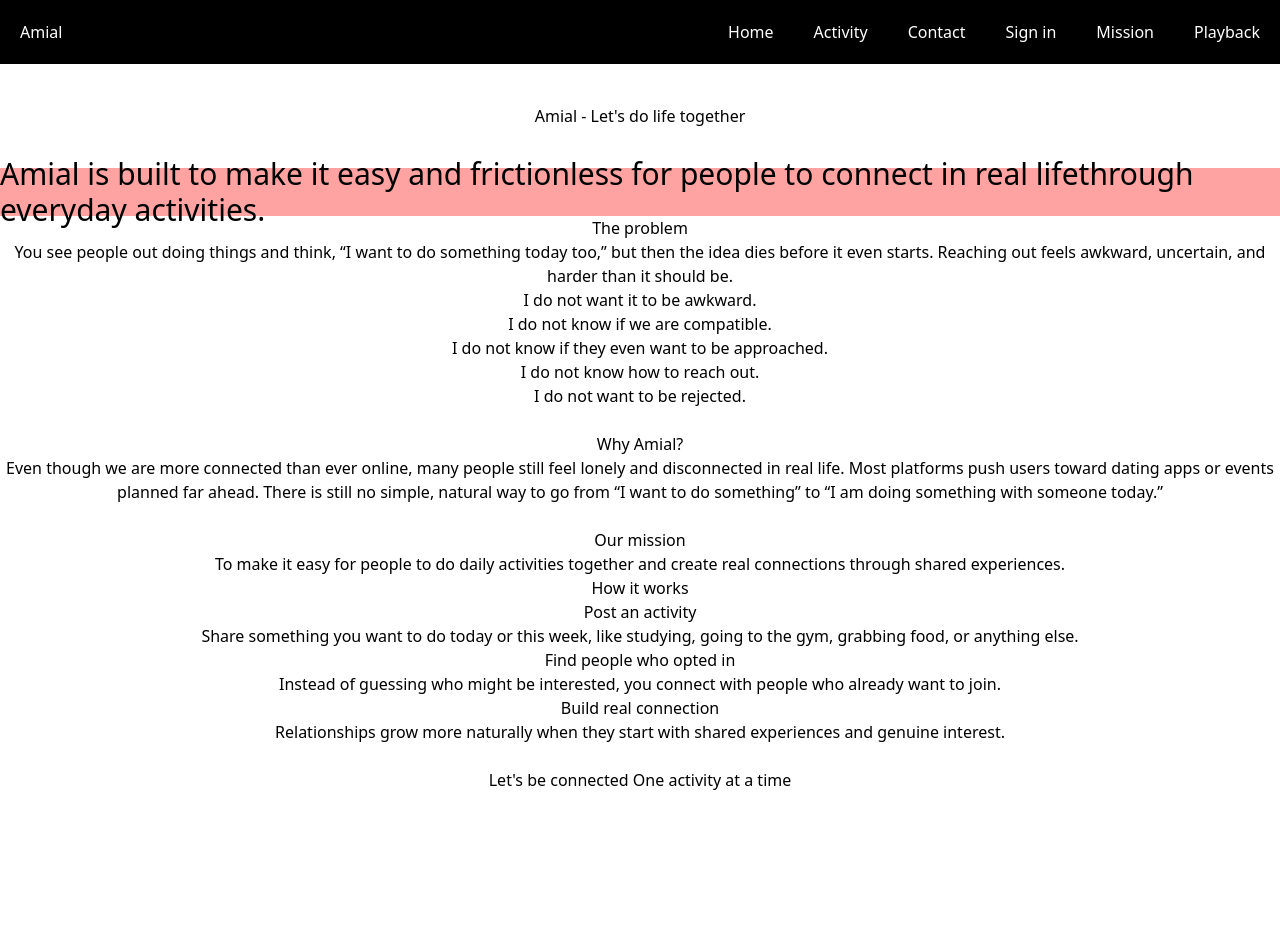
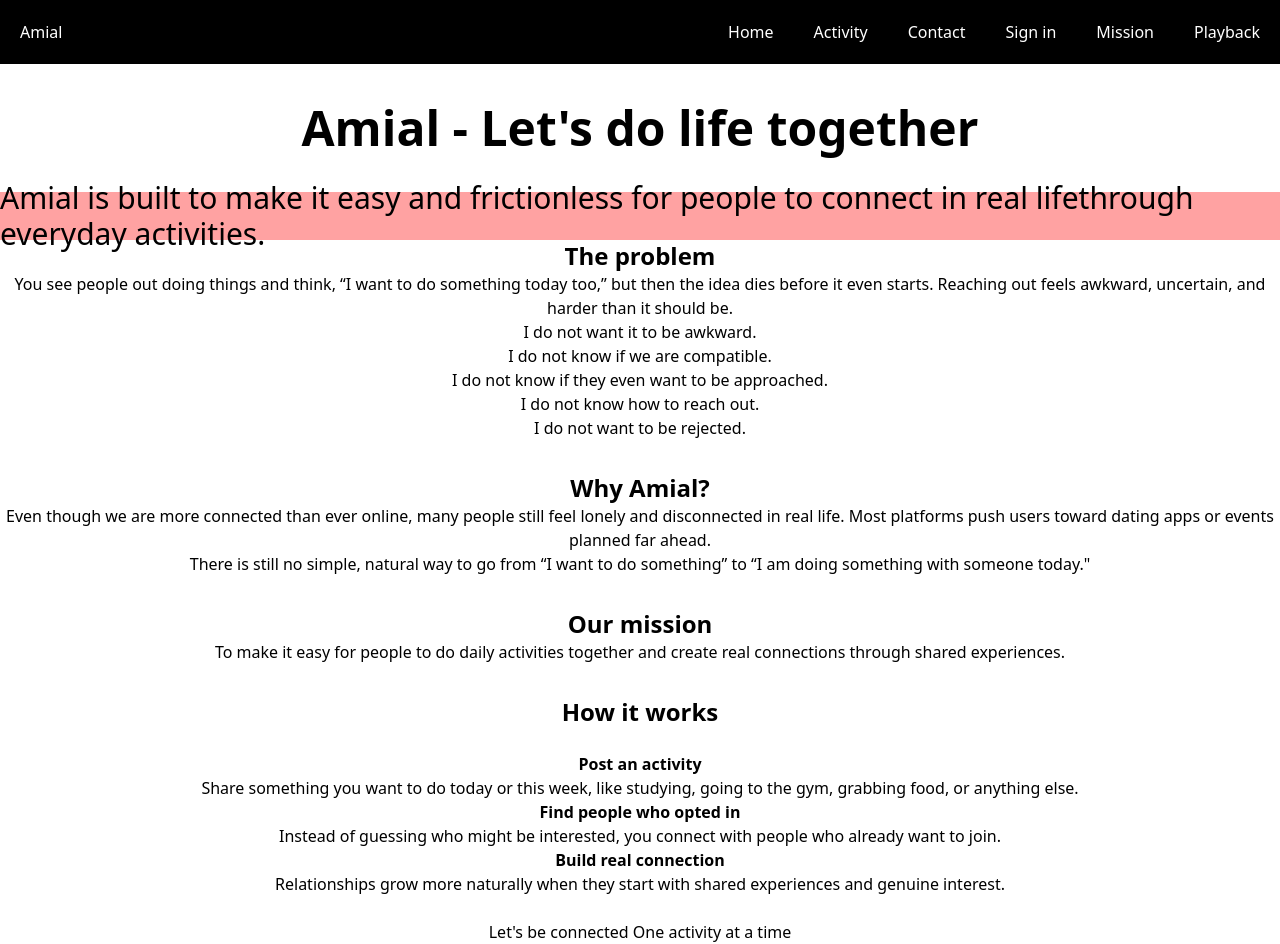
Before and after one commit to Amial-net/Amial, a React (Vite) app in the folder client/: page /mission in a window 1280 px wide. Before the commit the page ends 800 px from the top, so only its background shows below. Built offline with nearby package versions, Linux system fonts and the light colour scheme.

Commit message:
Moved some elements around to make the missions page look neater.

```diff
--- a/client/src/Pages/MissionPage.tsx
+++ b/client/src/Pages/MissionPage.tsx
@@ -35,10 +35,10 @@ function Toolbar() {
 function Mission(){
     return(
         <div>
-          <h1 className="py-10 text-black flex items-center justify-center max-w-4xl mx-auto text-[100%]"> Amial - Let's do life together </h1>
+          <h1 className="text-5xl py-10 font-bold text-black flex items-center justify-center max-w-4xl mx-auto"> Amial - Let's do life together </h1>
           <div className ="text-3xl bg-red-300 h-[6vh] w-full flex items-center justify-center"> Amial is built to make it easy and frictionless for people to connect in real lifethrough everyday activities. </div>
           <div className ="text-center">
-            <h2>The problem </h2>
+            <h2 className="text-2xl font-bold">The problem </h2>
             <p>
               You see people out doing things and think, “I want to do something today too,” but then
               the idea dies before it even starts. Reaching out feels awkward, uncertain, and harder
@@ -53,36 +53,40 @@ function Mission(){
               <li>I do not want to be rejected.</li>
             </ul>
 
-            <h2><br/> Why Amial?</h2>
+            <h2 className="text-2xl font-bold"><br/> Why Amial?</h2>
 
             <p>
               Even though we are more connected than ever online, many people still feel lonely and
               disconnected in real life. Most platforms push users toward dating apps or events planned
-              far ahead. There is still no simple, natural way to go from “I want to do something” to
-              “I am doing something with someone today.”
+              far ahead.
             </p>
 
-            <h2><br/>Our mission</h2>
+            <p>
+              There is still no simple, natural way to go from “I want to do something” to
+              “I am doing something with someone today."
+            </p>
+
+            <h2 className="text-2xl font-bold"><br/>Our mission</h2>
             <p>
               To make it easy for people to do daily activities together and create real connections
               through shared experiences.
             </p>
 
-            <h2>How it works</h2>
-            <h3>Post an activity</h3>
+            <h2 className="text-2xl font-bold"><br/>How it works</h2>
+            <h3 className="font-bold"><br/>Post an activity </h3>
             <p>
               Share something you want to do today or this week, like studying, going to the gym,
               grabbing food, or anything else.
             </p>
 
-            <h3>Find people who opted in</h3>
+            <h3 className="font-bold">Find people who opted in</h3>
 
             <p>
               Instead of guessing who might be interested, you connect with people who already want
               to join.
             </p>
 
-            <h3>Build real connection</h3>
+            <h3 className="font-bold">Build real connection</h3>
             <p>
               Relationships grow more naturally when they start with shared experiences and genuine
               interest.
--- a/client/src/Pages/mission.html
+++ b/client/src/Pages/mission.html
@@ -208,8 +208,7 @@
         <div class="card">
           <h3>Build real connection</h3>
           <p>
-            Relationships grow more naturally when they start with shared experiences and genuine
-            interest.
+            Relationships grow more naturally when they start with shared experiences and genuine interest.
           </p>
         </div>
       </div>
```
